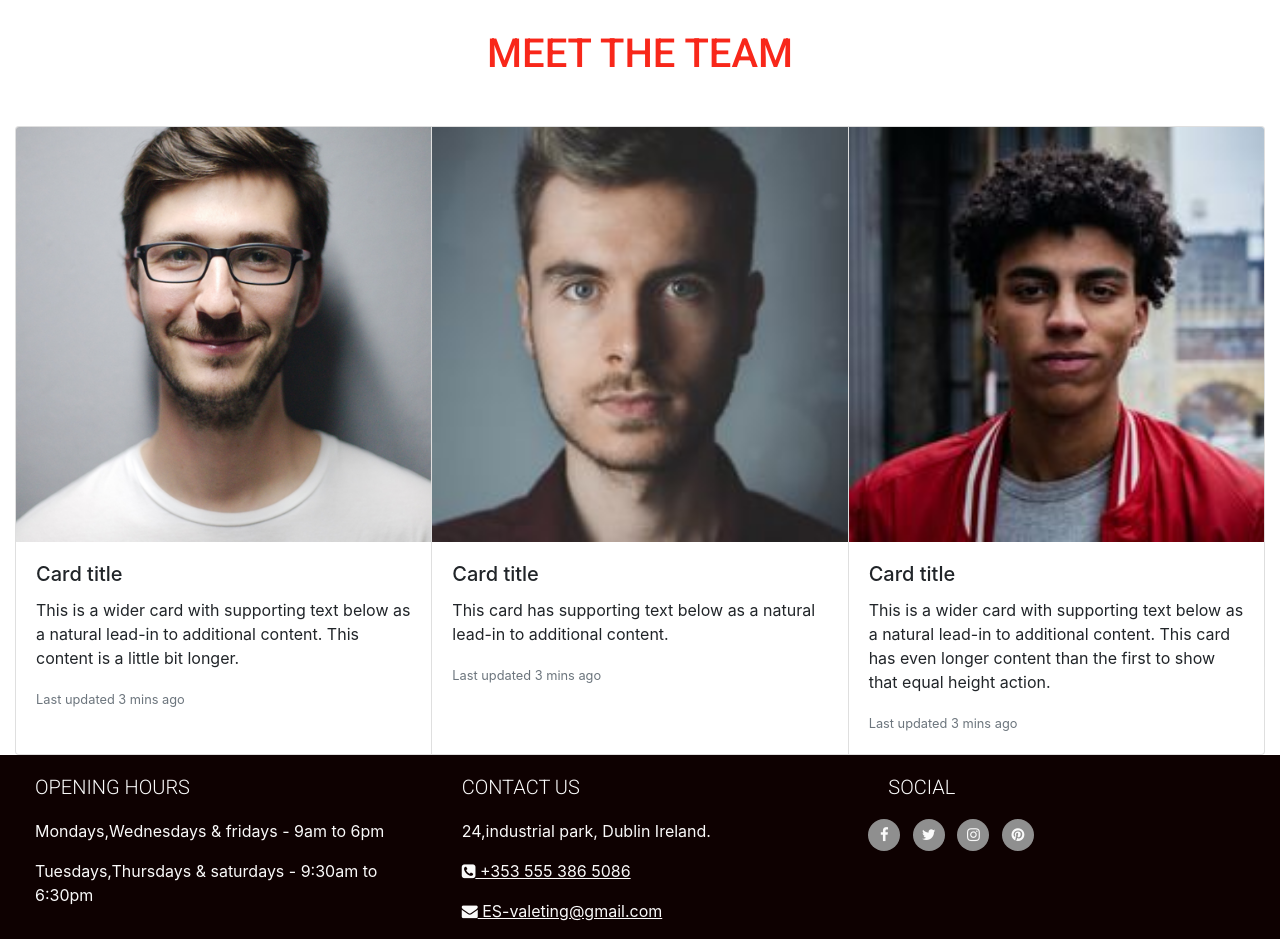
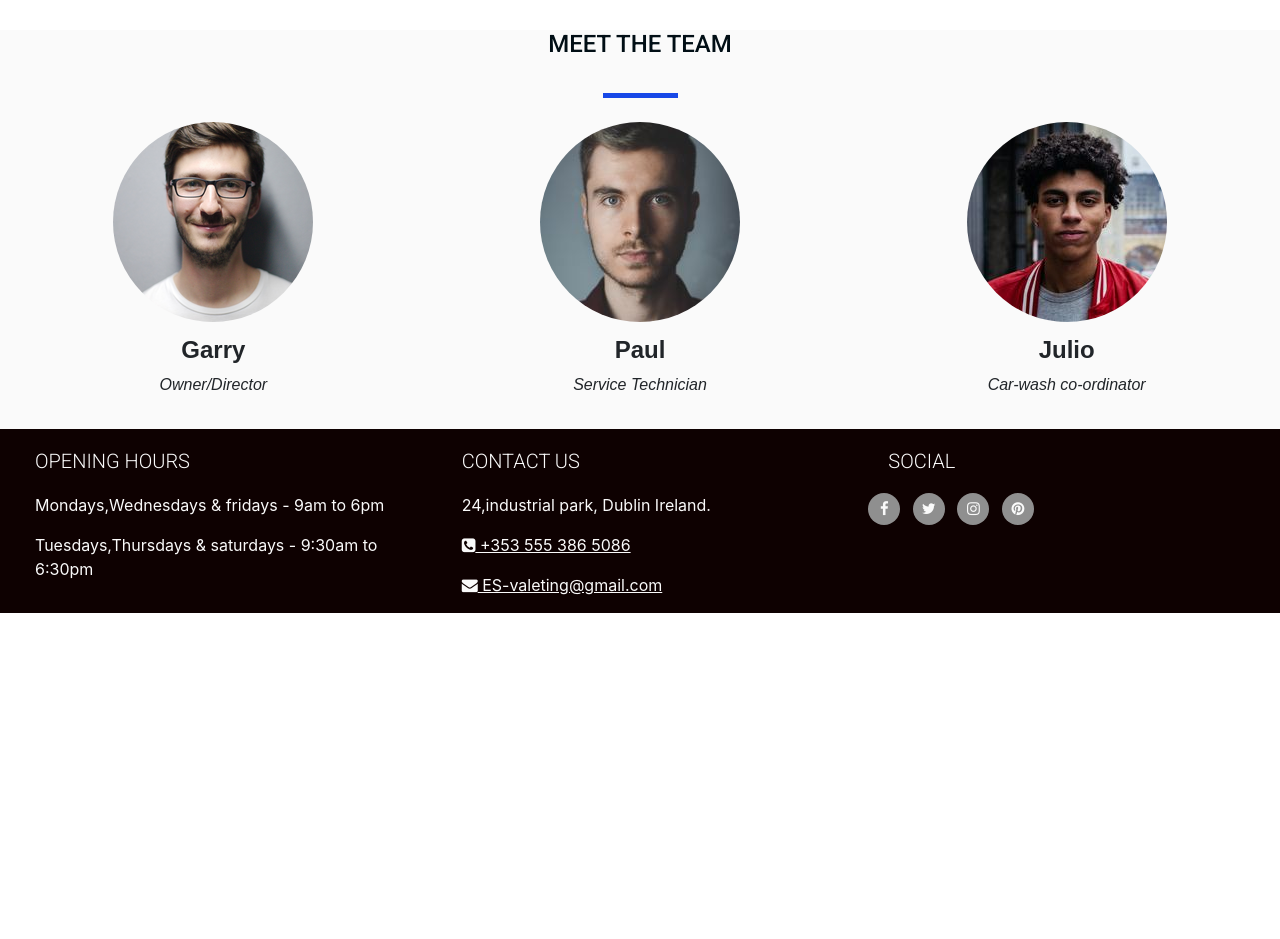
Before and after one commit to Code-Institute-Submissions/ES-car-wash--MS1-project, a plain HTML site: page About_us.html in a window 1280 px wide. Shown: the part 858-1797 px from the top of the page. After the commit the page ends 1471 px from the top, so only its background shows below. Drawn offline with nearby package versions, Linux system fonts and the light colour scheme.

Commit message:
updated the meet the section with photos and more styling also deleted and added new photo to image folder to serve as a new background image for about us section

```diff
--- a/About_us.html
+++ b/About_us.html
@@ -56,68 +56,41 @@
     <section class="container-fluid">
       <div id="overlay"></div>
       <div
-        class="row align-items-center justify-content-center text-center jumbotron about-jumbotron"
-      >
-        <div class="col-lg-8">
+        class="row align-items-center justify-content-center text-center jumbotron about-jumbotron">
+        <div class="col-lg-6">
           <h1 class="text-uppercase mb-5">who we are..</h1>
           <p class="about-text">
-            ES Valeting is a car, jeep and van valeting service located at
-            24,industrial park, Dublin Ireland. Our services is 100% handwash.
+            ES Valeting is a car, jeep and van valeting service.Our services is 100% handwash.
             We use only the best valeting products which are the best cleaning
-            products and gives outstanding results
+            products and gives outstanding results.
           </p>
         </div>
       </div>
     </section>
-    <section class="container-fluid">
-      <div class="row">
-        <div class="col-12">
-        <h1 class="text-uppercase mb-5">meet the team</h1>
-          <div class="card-group">
-            <div class="card">
-              <img src="assets/image/team-member1.png" class="card-img-top" alt="teammember" />
-              <div class="card-body">
-                <h5 class="card-title">Card title</h5>
-                <p class="card-text">
-                  This is a wider card with supporting text below as a natural
-                  lead-in to additional content. This content is a little bit
-                  longer.
-                </p>
-                <p class="card-text">
-                  <small class="text-muted">Last updated 3 mins ago</small>
-                </p>
-              </div>
-            </div>
-            <div class="card">
-              <img src="assets/image/team-member3.jpg" class="card-img-top" alt="teammember" />
-              <div class="card-body">
-                <h5 class="card-title">Card title</h5>
-                <p class="card-text">
-                  This card has supporting text below as a natural lead-in to
-                  additional content.
-                </p>
-                <p class="card-text">
-                  <small class="text-muted">Last updated 3 mins ago</small>
-                </p>
-              </div>
-            </div>
-            <div class="card">
-              <img src="assets/image/team-member4.jpg" class="card-img-top" alt="teammember" />
-              <div class="card-body">
-                <h5 class="card-title">Card title</h5>
-                <p class="card-text">
-                  This is a wider card with supporting text below as a natural
-                  lead-in to additional content. This card has even longer
-                  content than the first to show that equal height action.
-                </p>
-                <p class="card-text">
-                  <small class="text-muted">Last updated 3 mins ago</small>
-                </p>
-              </div>
-            </div>
-          </div>
+    <section id="meet-the-team-section">
+    <div>
+    <h1 id="meet-the-team-header">meet the team</h1>
+    <hr class="divider my-4 meet-the-team-hr" />
+    </div>
+    <div class="container-fluid">
+     <div class="row">
+        <div class="col-sm-4 align-items-center justify-content-center text-center">
+          <img class="img-fluid rounded-circle"  src="assets/image/team-member2.png" alt="team" style="width:100%px;height:auto;">
+          <h4 class="team-memeber-name">Garry</h4>
+          <p class="team-memeber-title">Owner/Director</p>
         </div>
-      </div>
+        <div class="col-sm-4 align-items-center justify-content-center text-center">
+          <img class="img-fluid rounded-circle"  src="assets/image/team-member3.jpg" alt="team" style="width:100%px;height:auto;">
+          <h4 class="team-memeber-name">Paul</h4>
+          <p class="team-memeber-title">Service Technician</p>
+        </div>
+        <div class="col-sm-4 align-items-center justify-content-center text-center">
+          <img class="img-fluid rounded-circle"  src="assets/image/team-member4.jpg" alt="team" style="width:100%px;height:auto;">
+          <h4 class="team-memeber-name">Julio</h4>
+          <p class="team-memeber-title">Car-wash co-ordinator</p>
+        </div>
+    </div>
+    </div>
     </section>
 
     <footer class="container-fluid">
--- a/assets/css/style.css
+++ b/assets/css/style.css
@@ -172,14 +172,16 @@ footer {
 /*................................................ About-us-text*/
 .about-text{
     font-family: Exo, sans-serif;
-    font-size: 1.5rem;
+    font-size: 1rem;
     text-align: center;
-   color:  #B2954B;
-   padding-top: 20px;
+   color:  #FFEB3B;
+   padding-top: 0px;
+   font-weight: 300;
+   margin-bottom: 14rem;
 
 }
 .about-jumbotron{
-    background: url(../image/white-mercedes.jpg) no-repeat;
+    background: url(../image/Nice-audi.jpg) no-repeat;
     height: 100vh;
      -webkit-background-size: cover;
     -moz-background-size: cover;
@@ -191,13 +193,14 @@ footer {
     position: relative;
 }
 h1{
+    font-family: Roboto, sans-serif;
+    font-size:2rem;
     color: #F8271A;
-    font-family: Roboto, sans-serif;
     text-align: center;
     font-weight: 500;
 }
-/*#overlay {
-  position: absolute;
+ /* #overlay {
+   position: absolute;
     top: 0;
     left: 0;
     height: 100%;
@@ -208,3 +211,33 @@ h1{
     z-index: 2;
     cursor: pointer;
 }*/
+#meet-the-team-section{
+    background-color:#fafafa;
+}
+#meet-the-team-header{
+    font-family: Roboto, sans-serif;
+    font-size:1.5rem;
+    color: #010e15;
+    text-align: center;
+    font-weight: 500;
+    padding-bottom: 10px;
+    text-transform: uppercase;
+}
+.meet-the-team-hr{
+  border: 0px;
+  height: 5px;
+  width: 75px;
+  background-color: #1748e7;
+  margin-bottom: 50px;
+}
+.team-memeber-name{
+    font-family: Exo, sans-serif;
+    font-weight: 700;
+    padding-top: 14px;
+}
+.team-memeber-title{
+    font-family: Exo, sans-serif;
+    font-weight: 300;
+    font-style: italic;
+    padding-bottom: 16px;
+}
```
Also changed, not shown: assets/image/Nice-audi.jpg (added), assets/image/team-member1.png (deleted).
